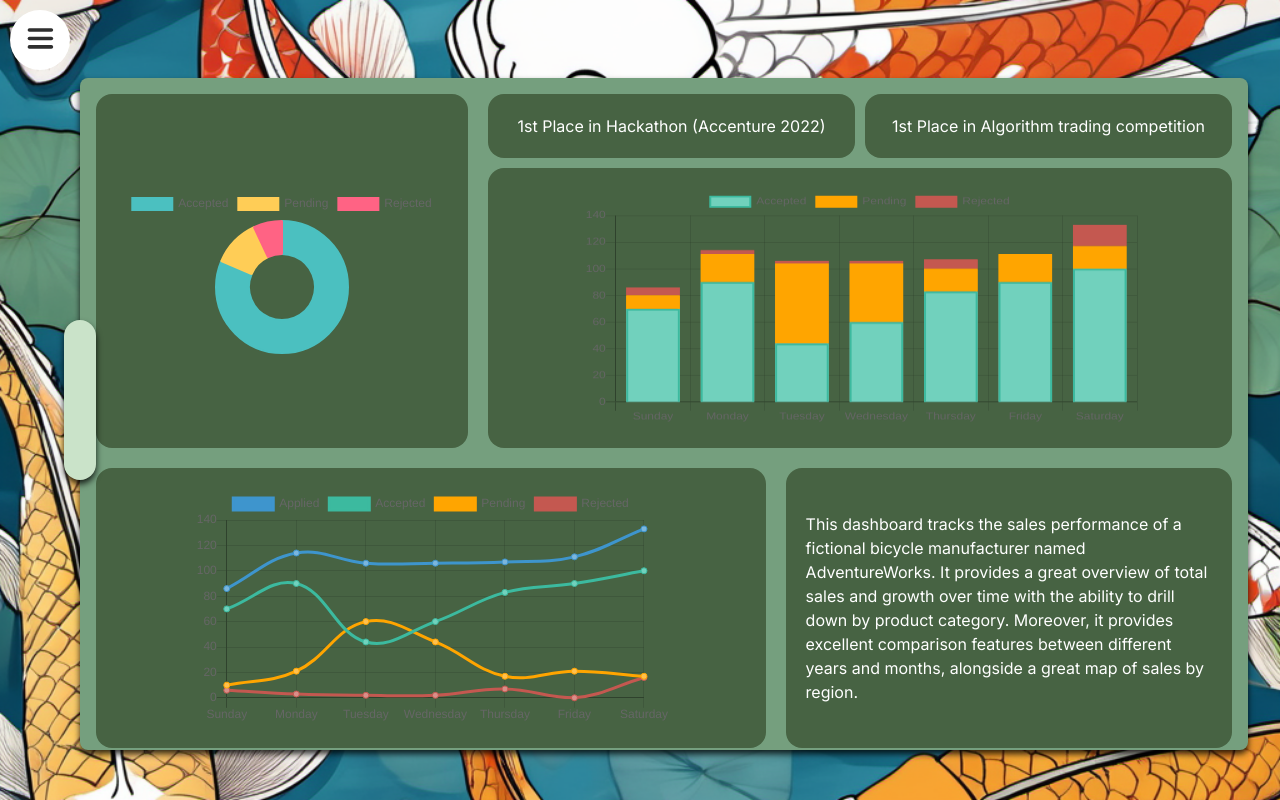
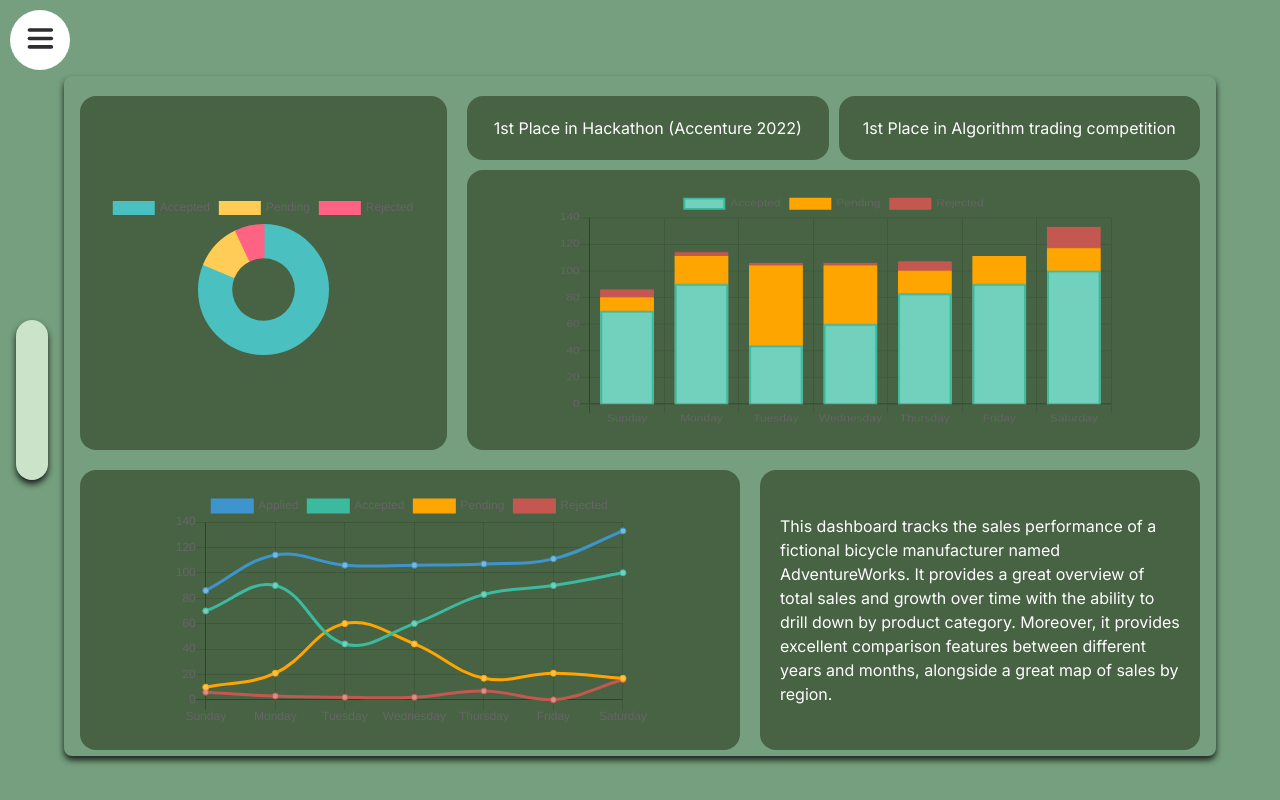
Before and after one commit to Will-H007/Fish-Pond, a Next.js app in the folder portfolio/: page /aboutme in a window 1280 px wide. Built offline with nearby package versions, Linux system fonts and the light colour scheme.

Commit message:
expand dashboard size

```diff
--- a/portfolio/app/aboutme/page.tsx
+++ b/portfolio/app/aboutme/page.tsx
@@ -12,31 +12,21 @@ const ExperiencePage: React.FC = () => {
   };
 
   return (
-    <div style={{ overflow: 'hidden', height: '100%' }}>
-
-
-      <div
-  style={{
-    boxSizing: 'border-box',
-
-    width: '100%',
-    height: '100vh',
-
-    padding: '2em',
-    paddingTop: '4em',
-
-  }}
->
+    <div style={{ overflow: 'hidden',     width: '100%',
+    height: '100vh', backgroundColor: '#759f7e', overflowY:"auto"}}>
 
 
 
-        <div style={{ width: '100%', height: '100%', display: 'flex', justifyContent: 'start', alignItems: 'center', padding: '1em',zIndex:-1, marginLeft:"1em" }}>
+
+
+
+        <div style={{ width: '100%', height: '100%', display: 'flex', justifyContent: 'start', alignItems: 'center', zIndex:-1, overflowY:"auto" }}>
 
           <button
             onClick={handleToggleCard}
             style={{
               position: 'absolute',
-              left: '4em',
+              left: '1em',
               top: '50%',
               transform: 'translateY(-50%)',
               zIndex: 4,
@@ -50,7 +40,7 @@ const ExperiencePage: React.FC = () => {
 
 
 
-            <div style={{ position: 'fixed', zIndex: isCardOpen?2:3, marginTop: '20em', marginLeft:"1em" , height:'100%'}}>
+            <div style={{ position: 'fixed', zIndex: isCardOpen?2:3, marginTop: '23em', marginLeft:"1em" , height:'100%'}}>
 
               <Card onMenuButtonClick={handleToggleCard} isMenuOpen={isCardOpen} />
             </div>
@@ -58,27 +48,28 @@ const ExperiencePage: React.FC = () => {
 
           <div
             style={{
-              backgroundColor: '#759f7e',
-              height: '100%',
-              width: '100%',
+
+              height: '85%',
+              width: '90%',
               display: 'flex',
               justifyContent: 'center',
               alignItems:"center",
-              marginLeft: '1em',
-              marginBottom: '0.25em',
+
+
               borderRadius: '0.5em',
-
+              marginLeft:"4em",
               padding: '1em',
-
+              marginTop:"2em",
               boxShadow: '0 4px 6px rgba(0, 0, 0, 0.8)',
               zIndex: 1,
+               overflowY:"auto"
             }}
           >
             <Dashboard/>
           </div>
         </div>
 
-      </div>
+
 
       <AnimateNav/>
 
```
